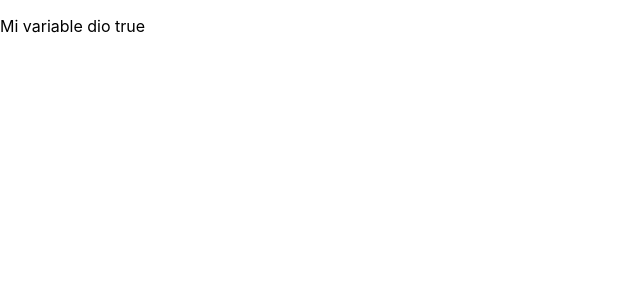
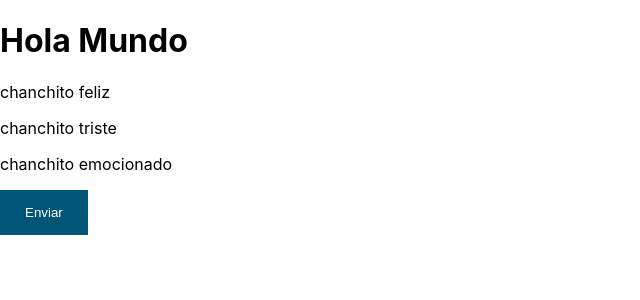
Before and after one commit to canessaalvamiguel/react-udemy-couse-2023, a React (Create React App) app in the folder section4app/: page / in a window 1280 px wide. Shown: the top 300 px of the page, without its empty margins (0-640 px from the left). Built offline with nearby package versions, Linux system fonts and the light colour scheme.

Commit message:
Lists and keys

```diff
--- a/section4app/src/App.js
+++ b/section4app/src/App.js
@@ -1,7 +1,12 @@
 import Button from "./Button";
 
+const arr = [
+    'chanchito feliz',
+    'chanchito triste',
+    'chanchito emocionado',
+]
 const App = () => {
-    const miVariable = true
+    const miVariable = false
 
     if(miVariable){
         return <p>Mi variable dio true</p>
@@ -10,6 +15,7 @@ const App = () => {
     return (
         <div>
             <h1>Hola Mundo</h1>
+            {arr.map(el => <p key={el}>{el}</p>)}
             <Button onClick={(e) => console.log("clickeado", e)}>
                 Enviar
             </Button>
```
